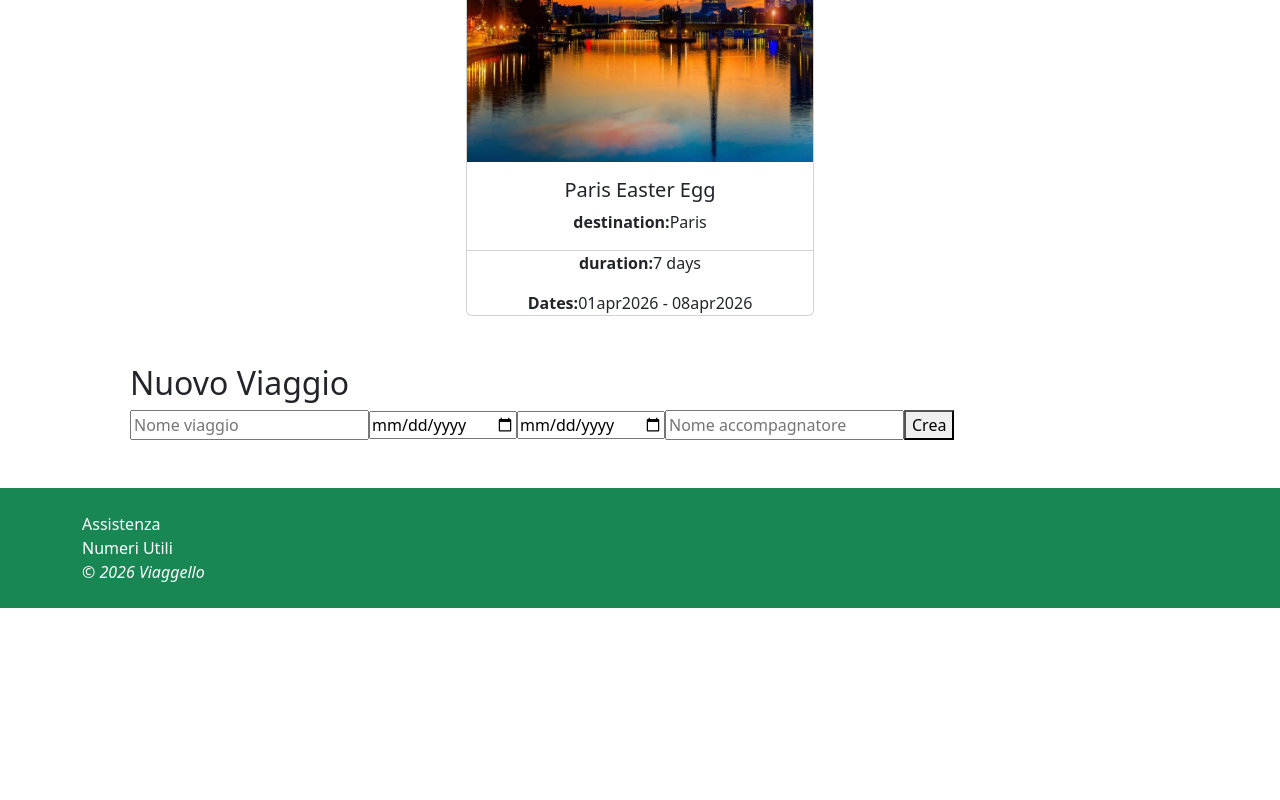
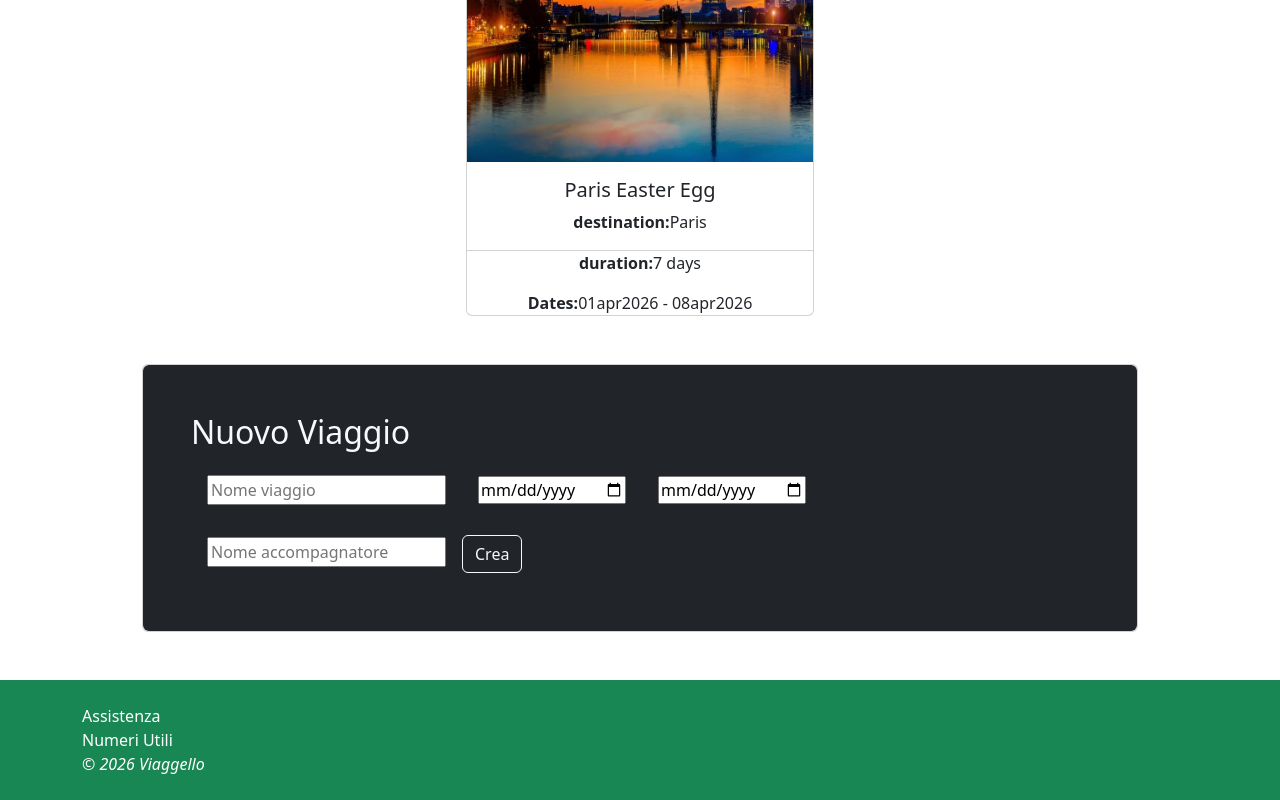
Before and after one commit to 0xMauriz/webapp-group-frontend, a React (Vite) app: page / in a window 1280 px wide. Shown: the part 727-1527 px from the top of the page. Before the commit the page ends 1335 px from the top, so only its background shows below. Built offline with nearby package versions, Linux system fonts and the light colour scheme.

Commit message:
style tripsubmitform

```diff
--- a/src/components/newTripSubmitForm.jsx
+++ b/src/components/newTripSubmitForm.jsx
@@ -1,7 +1,6 @@
 import { useState } from "react";
 
 function NewTripSubmitForm({ onSubmit }) {
-
   // STATE del form
   // Qui salviamo i valori inseriti negli input
 
@@ -12,16 +11,16 @@ function NewTripSubmitForm({ onSubmit }) {
     destination: "",
     tripDuration: "",
     tripStart: "",
-        tripEnd: ""
+    tripEnd: "",
   });
 
   // FUNZIONE che aggiorna lo stato quando scrivo negli input
   function handleChange(e) {
     const { name, value } = e.target;
 
-        setFormData(prev => ({
+    setFormData((prev) => ({
       ...prev,
-            [name]: value
+      [name]: value,
     }));
   }
   // FUNZIONE che parte quando invio il form
@@ -29,12 +28,15 @@ function NewTripSubmitForm({ onSubmit }) {
     e.preventDefault(); // evita il refresh della pagina
     console.log(formData);
     onSubmit(formData);
-
-
   }
 
   return (
-        <form onSubmit={handleSubmit} className="p-5">
+    <div className="container  d-none d-lg-block">
+      <div className="card m-5">
+        <form
+          onSubmit={handleSubmit}
+          className="p-5 bg-dark text-light rounded"
+        >
           <h2>Nuovo Viaggio</h2>
 
           <input
@@ -43,7 +45,7 @@ function NewTripSubmitForm({ onSubmit }) {
             placeholder="Nome viaggio"
             value={formData.tripName}
             onChange={handleChange}
-                className=""
+            className="m-3"
           />
 
           <input
@@ -51,6 +53,7 @@ function NewTripSubmitForm({ onSubmit }) {
             name="tripStart"
             value={formData.tripStart}
             onChange={handleChange}
+            className="m-3"
           />
 
           <input
@@ -58,6 +61,7 @@ function NewTripSubmitForm({ onSubmit }) {
             name="tripEnd"
             value={formData.tripEnd}
             onChange={handleChange}
+            className="m-3"
           />
 
           <input
@@ -66,14 +70,16 @@ function NewTripSubmitForm({ onSubmit }) {
             placeholder="Nome accompagnatore"
             value={formData.tutor}
             onChange={handleChange}
+            className="m-3"
           />
 
-            <button type="submit">Crea</button>
+          <button type="submit" class="btn btn-outline-light">
+            Crea
+          </button>
         </form>
+      </div>
+    </div>
   );
-
-
-
 }
 
 export default NewTripSubmitForm;
```
Lines whose indentation alone changed are shown as unchanged.
